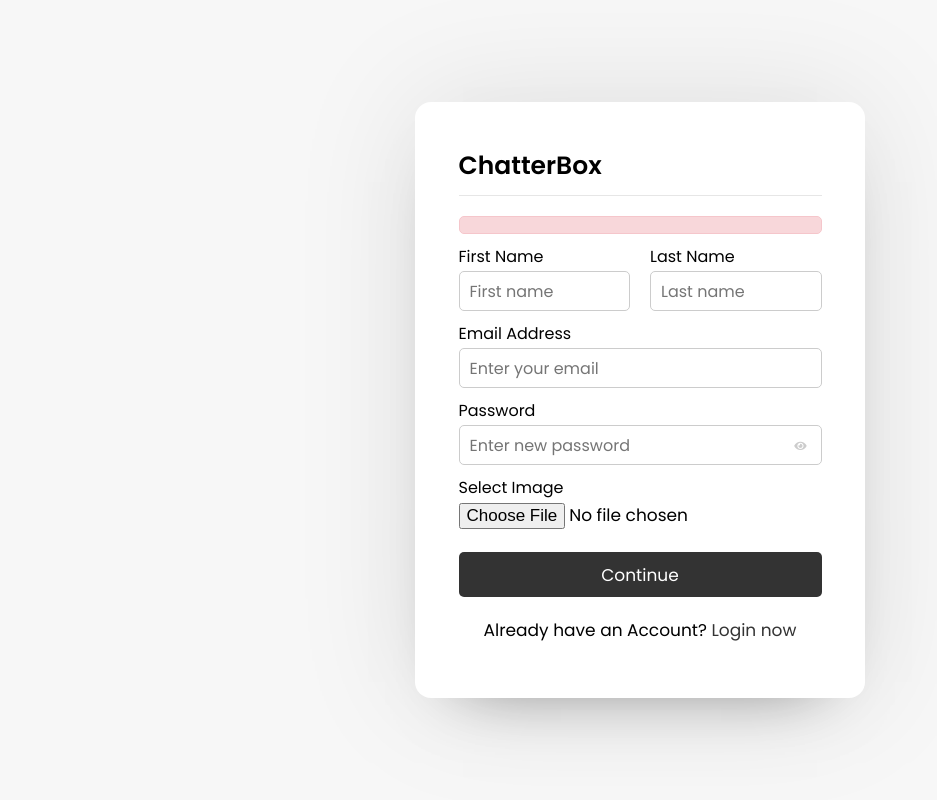
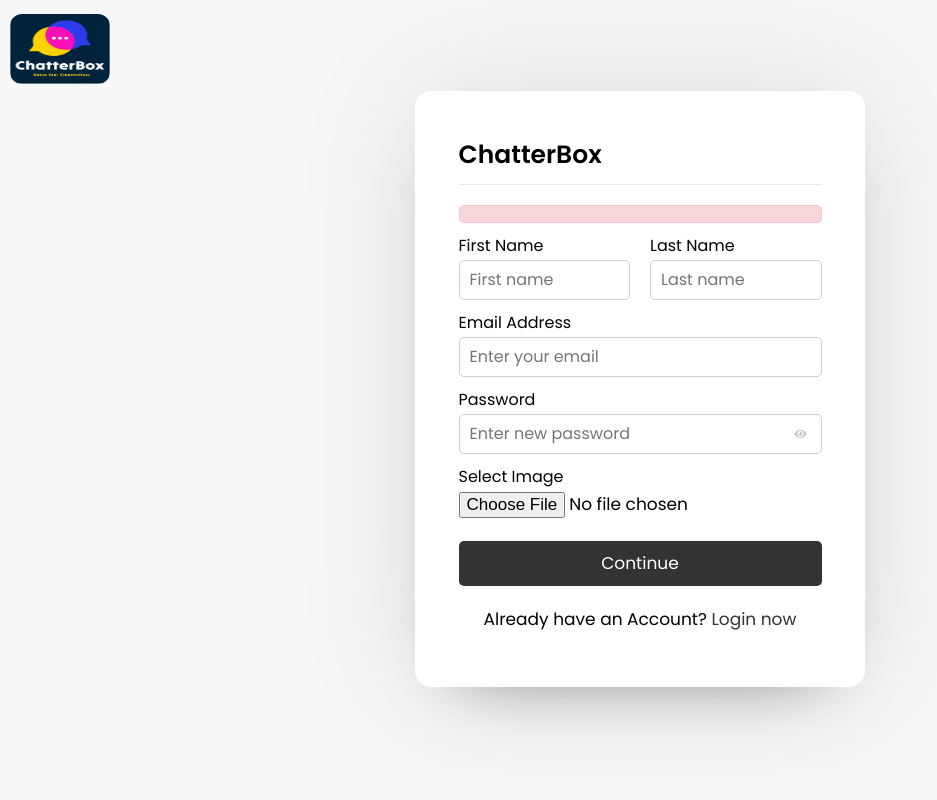
Before and after one commit to adebayo3035/ChatterBox, a PHP site: page /index.php in a window 1280 px wide. Shown: the whole page, without its empty margins (0-937 px from the left). Run offline with PHP 8.4, Linux system fonts and the light colour scheme; some libraries are stand-ins or nearby versions.

Commit message:
Added Navigation logo to all Pages using the navbar.php and header.php to route it across all pages

```diff
--- a/groups.php
+++ b/groups.php
@@ -7,6 +7,7 @@
 ?>
 <?php include_once "header.php"; ?>
 <body>
+
   <div class="wrapper">
     <section class="users">
       <header>
--- a/header.php
+++ b/header.php
@@ -19,17 +19,6 @@
   <link rel="preconnect" href="https://fonts.gstatic.com" crossorigin>
   <link href="https://fonts.googleapis.com/css2?family=Nunito&family=Roboto&display=swap" rel="stylesheet">
 
-  <style>
-    /* Navigation bar on header.php */
-    .navbar {
-      /* border: 2px solid red; */
-      margin-top: -550px;
-    }
-    .navbar a img{
-      width: 100px;
-      height: 70px;
-      border-radius: 12px;
-      cursor: pointer;
-    }
-  </style>
+
 </head>
+<?php include_once "navbar.php"; ?>
--- a/navbar.css
+++ b/navbar.css
@@ -0,0 +1,16 @@
+
+    /* Navigation bar on header.php */
+    .navbar {
+      width: 100%;
+      position: sticky;
+      top: 10px;
+      z-index: 100;
+      margin-bottom: -100px;;
+
+    }
+    .navbar a img{
+      width: 100px;
+      height: 70px;
+      border-radius: 12px;
+      cursor: pointer;
+    }
--- a/navbar.php
+++ b/navbar.php
@@ -1,3 +1,20 @@
+
+<!DOCTYPE html>
+<!-- Coding By CodingNepal - youtube.com/codingnepal -->
+<html lang="en">
+
+<head>
+  <meta charset="UTF-8">
+  <meta name="viewport" content="width=device-width, initial-scale=1.0">
+  <meta http-equiv="X-UA-Compatible" content="ie=edge">
+  <title>ChatterBox
+  </title>
+  <link rel="stylesheet" href="navbar.css">
+
+
+
+
+</head>
 <nav class="navbar">
     <a href="users.php" title="Click to Go Home"><img src="../ChatterBox/logo.png" alt="ChatterBox Logo" id="navbar-logo"></a>
 </nav>
--- a/style.css
+++ b/style.css
@@ -8,11 +8,13 @@
 }
 body{
   display: flex;
+  flex-direction: column;
   align-items: center;
   justify-content: center;
   min-height: 100vh;
   background: #f7f7f7;
   padding: 0 10px;
+
 }
 .wrapper{
   background: #fff;
```
